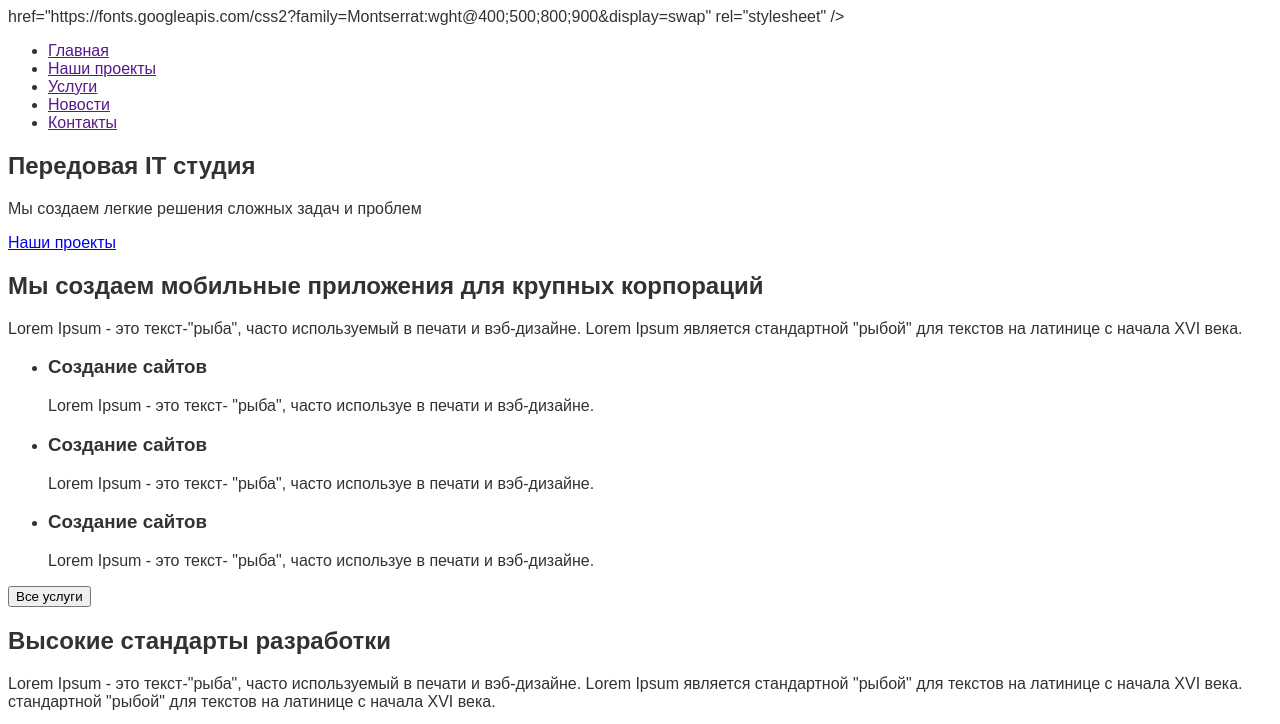
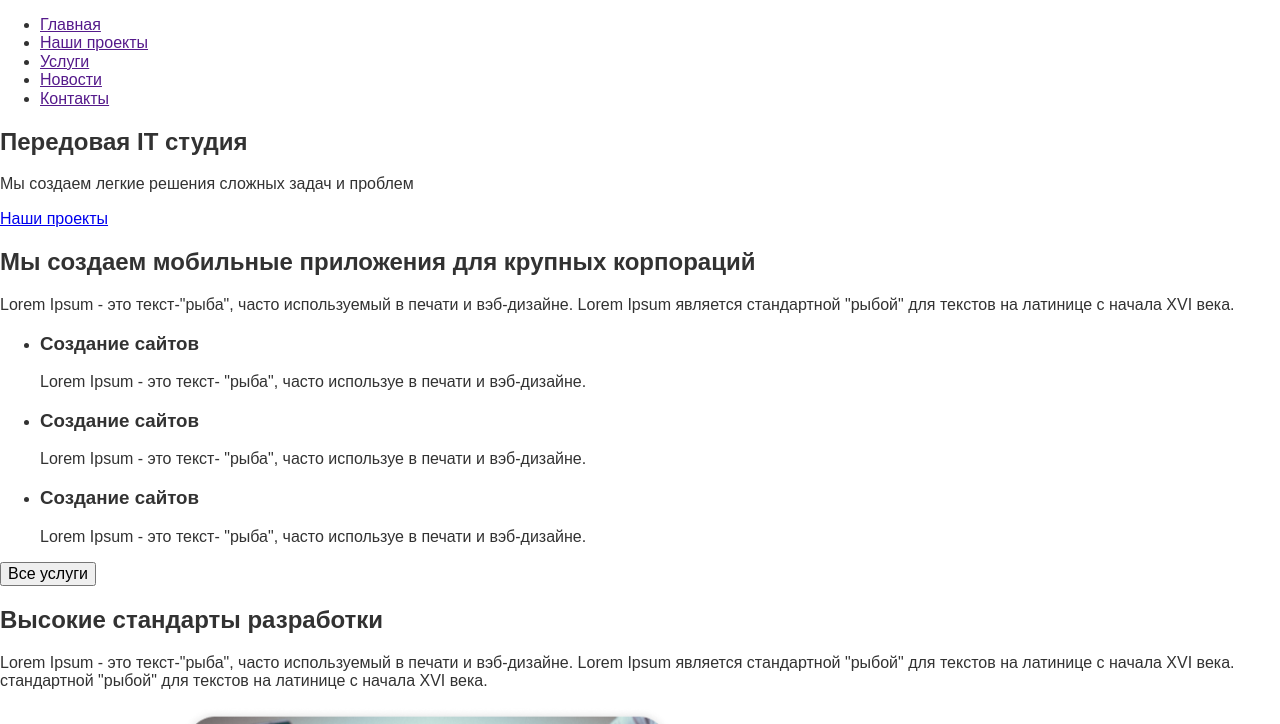
Before and after one commit to Evgeniya-star-35/zanyanie-tech-skill, a plain HTML site: page practice/index.html in a window 1280 px wide. Shown: the top 724 px of the page. Drawn offline with nearby package versions, Linux system fonts and the light colour scheme; files that its build step writes are made by us from their sources.

Commit message:
разметка

```diff
--- a/practice/index.html
+++ b/practice/index.html
@@ -4,12 +4,16 @@
     <meta charset="UTF-8" />
     <meta http-equiv="X-UA-Compatible" content="IE=edge" />
     <meta name="viewport" content="width=device-width, initial-scale=1.0" />
+
+    <title>It studio</title>
     <link rel="preconnect" href="https://fonts.gstatic.com" />
+    <link
+      rel="https://fonts.googleapis.com/css2?family=Montserrat:wght@400;500;800;900&display=swap"
+      rel="stylesheet"
+    />
+    <link rel="stylesheet" href="https://cdnjs.cloudflare.com/ajax/libs/modern-normalize/0.2.0/modern-normalize.css" />
     <link rel="stylesheet" href="./css/styles.css" />
-    href="https://fonts.googleapis.com/css2?family=Montserrat:wght@400;500;800;900&display=swap" rel="stylesheet" />
-    <title>It studio</title>
   </head>
-
   <body>
     <header>
       <nav>
```
